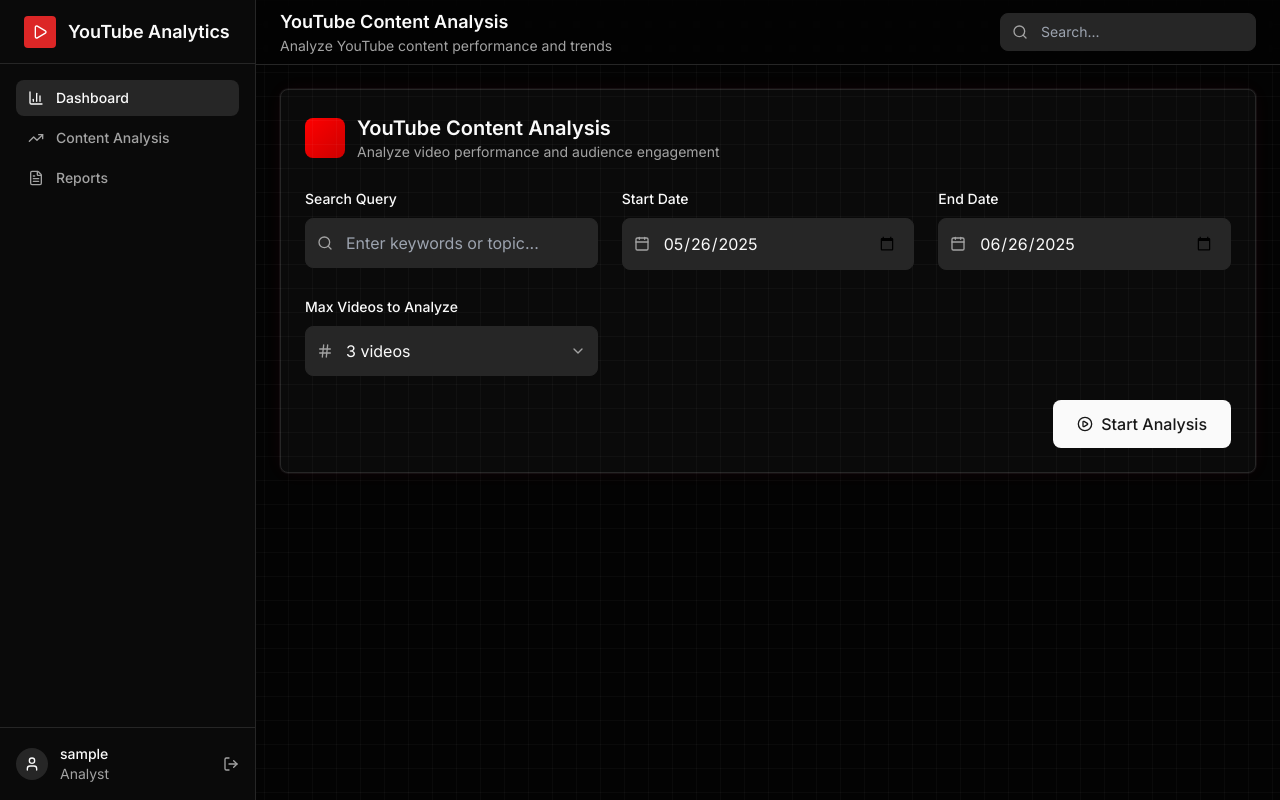
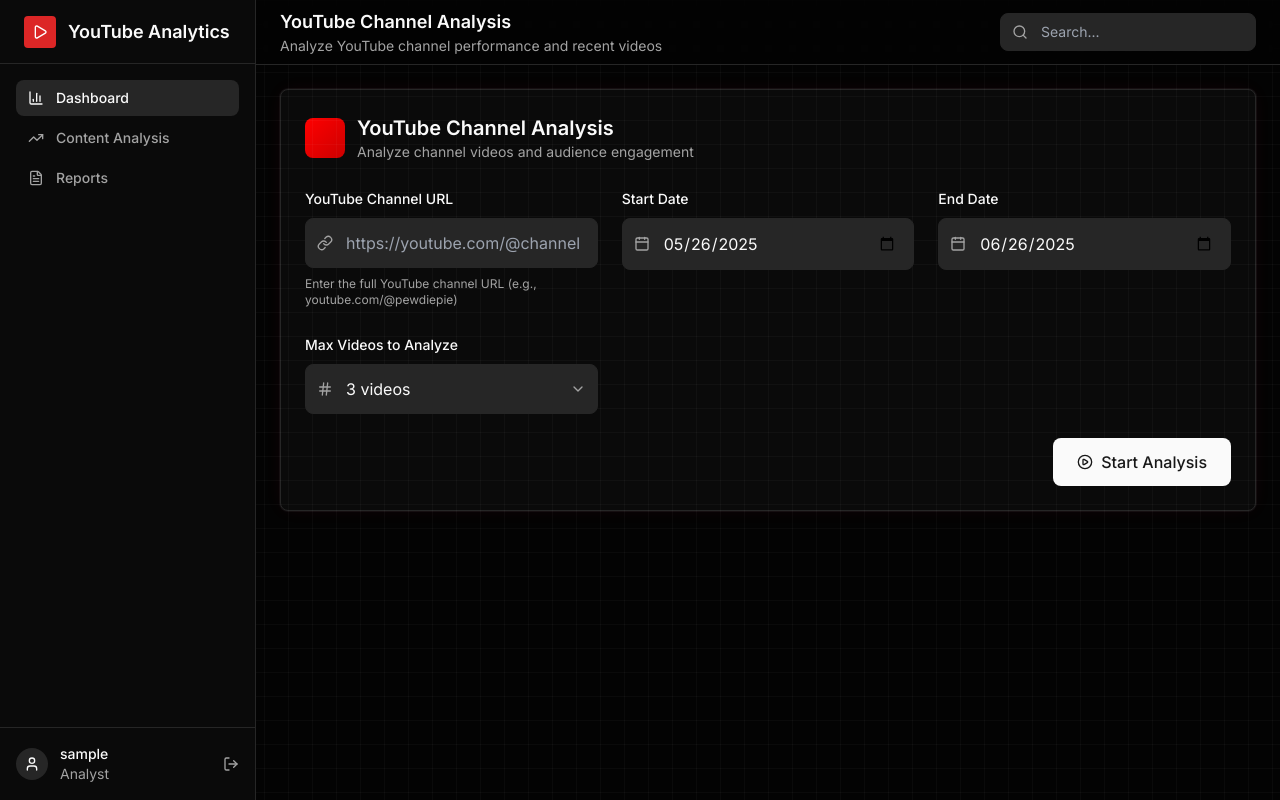
Before and after one commit to pyoneerC/youtube, a Flask app: page /dashboard in a window 1280 px wide. Run offline with Flask 3, Linux system fonts and the light colour scheme; the visitor is signed in with stand-in values (Sample User, id 1); some libraries are stand-ins or nearby versions.

Commit message:
feat: Add channel ID extraction and analysis functionality; update dashboard to support channel URL input

```diff
--- a/app.py
+++ b/app.py
@@ -147,6 +147,131 @@ def determine_comment_type(comment_text):
     valid_types = {"positive", "negative", "neutral", "suggestion"}
     return response if response in valid_types else "neutral"
 
+def extract_channel_id_from_url(url):
+    """Extract channel ID from various YouTube URL formats."""
+    try:
+        # Clean and normalize the URL
+        url = url.strip()
+        if not url.startswith(('http://', 'https://')):
+            url = 'https://' + url
+
+        logger.info(f"Processing URL: {url}")
+
+        # Handle @username format (new YouTube handles)
+        if '/@' in url:
+            handle_match = re.search(r'youtube\.com/@([a-zA-Z0-9_.-]+)', url)
+            if handle_match:
+                handle = handle_match.group(1)
+                logger.info(f"Found handle: @{handle}")
+                return resolve_handle_to_channel_id(handle)
+
+        # Handle direct channel ID URLs
+        channel_match = re.search(r'youtube\.com/channel/([a-zA-Z0-9_-]{24})', url)
+        if channel_match:
+            channel_id = channel_match.group(1)
+            logger.info(f"Found direct channel ID: {channel_id}")
+            return channel_id
+
+        # Handle legacy /c/ and /user/ URLs
+        legacy_patterns = [
+            r'youtube\.com/c/([a-zA-Z0-9_-]+)',                # /c/username
+            r'youtube\.com/user/([a-zA-Z0-9_-]+)',             # /user/username
+        ]
+
+        for pattern in legacy_patterns:
+            match = re.search(pattern, url)
+            if match:
+                username = match.group(1)
+                logger.info(f"Found legacy username: {username}")
+                return resolve_username_to_channel_id(username)
+
+        return None
+
+    except Exception as e:
+        logger.error(f"Error extracting channel ID from URL {url}: {e}")
+        return None
+
+def resolve_username_to_channel_id(username):
+    """Resolve a YouTube username/handle to channel ID using the API."""
+    try:
+        youtube = build("youtube", "v3", developerKey=YOUTUBE_API_KEY)
+
+        # First try searching by channel name
+        search_response = youtube.search().list(
+            q=username,
+            part="snippet",
+            type="channel",
+            maxResults=5
+        ).execute()
+
+        # Look for exact or close matches
+        for item in search_response.get("items", []):
+            channel_title = item["snippet"]["title"].lower()
+            if username.lower() in channel_title or channel_title in username.lower():
+                return item["snippet"]["channelId"]
+
+        # If no exact match, return the first result if available
+        if search_response.get("items"):
+            return search_response["items"][0]["snippet"]["channelId"]
+
+        return None
+
+    except Exception as e:
+        logger.error(f"Error resolving username {username} to channel ID: {e}")
+        return None
+
+def resolve_handle_to_channel_id(handle):
+    """Resolve a YouTube handle (@username) to channel ID using the API."""
+    try:
+        youtube = build("youtube", "v3", developerKey=YOUTUBE_API_KEY)
+
+        logger.info(f"Resolving handle: @{handle}")
+
+        # Try searching for the handle with @ prefix
+        search_queries = [
+            f"@{handle}",  # Exact handle
+            handle,       # Without @
+            f"{handle} channel"  # With channel keyword
+        ]
+
+        for query in search_queries:
+            logger.info(f"Searching for: {query}")
+
+            search_response = youtube.search().list(
+                q=query,
+                part="snippet",
+                type="channel",
+                maxResults=10
+            ).execute()
+
+            # Look for exact matches first
+            for item in search_response.get("items", []):
+                channel_title = item["snippet"]["title"]
+                channel_id = item["snippet"]["channelId"]
+
+                logger.info(f"Found channel: {channel_title} (ID: {channel_id})")
+
+                # Check if this looks like the right channel
+                # Look for exact handle match or very similar title
+                if (handle.lower() in channel_title.lower() or
+                    channel_title.lower() in handle.lower() or
+                    handle.lower().replace('_', '').replace('-', '') in channel_title.lower().replace(' ', '').replace('_', '').replace('-', '')):
+                    logger.info(f"Match found: {channel_title} -> {channel_id}")
+                    return channel_id
+
+            # If we found channels but no exact match, return the first one for the exact handle search
+            if query == f"@{handle}" and search_response.get("items"):
+                first_channel = search_response["items"][0]
+                logger.info(f"Using first result: {first_channel['snippet']['title']} -> {first_channel['snippet']['channelId']}")
+                return first_channel["snippet"]["channelId"]
+
+        logger.warning(f"No channel found for handle: @{handle}")
+        return None
+
+    except Exception as e:
+        logger.error(f"Error resolving handle @{handle} to channel ID: {e}")
+        return None
+
 # ===== RATE LIMITING DECORATOR =====
 
 def rate_limit(f):
@@ -182,30 +307,62 @@ def rate_limit(f):
 
 # ===== YOUTUBE API FUNCTIONS =====
 
-def fetch_youtube_comments(keyword, max_videos=5):
-    """Fetch comments from YouTube videos matching the keyword."""
+def fetch_youtube_channel_videos(channel_url, max_videos=5):
+    """Fetch recent videos from a YouTube channel URL."""
     try:
+        logger.info(f"Starting analysis for URL: {channel_url}")
+
+        # Extract channel ID from URL
+        channel_id = extract_channel_id_from_url(channel_url)
+        if not channel_id:
+            logger.error(f"Could not extract channel ID from URL: {channel_url}")
+            return []
+
+        logger.info(f"Resolved channel ID: {channel_id}")
         youtube = build("youtube", "v3", developerKey=YOUTUBE_API_KEY)
 
-        search_response = youtube.search().list(
-            q=keyword,
-            part="id,snippet",
-            type="video",
-            maxResults=max_videos,
-            order="relevance",
+        # Get channel details
+        channel_response = youtube.channels().list(
+            part="snippet,contentDetails,statistics",
+            id=channel_id
         ).execute()
 
+        if not channel_response.get("items"):
+            logger.error(f"Channel not found for ID: {channel_id}")
+            return []
+
+        channel_info = channel_response["items"][0]
+        channel_title = channel_info["snippet"]["title"]
+        uploads_playlist_id = channel_info["contentDetails"]["relatedPlaylists"]["uploads"]
+
+        logger.info(f"Found channel: {channel_title}")
+        logger.info(f"Fetching videos from uploads playlist: {uploads_playlist_id}")
+
+        # Get recent videos from uploads playlist
+        playlist_response = youtube.playlistItems().list(
+            part="snippet",
+            playlistId=uploads_playlist_id,
+            maxResults=max_videos
+        ).execute()
+
+        if not playlist_response.get("items"):
+            logger.warning(f"No videos found in channel: {channel_title}")
+            return []
+
+        logger.info(f"Found {len(playlist_response['items'])} videos")
         posts = []
 
-        for search_result in search_response.get("items", []):
-            video_id = search_result["id"]["videoId"]
-            video_title = search_result["snippet"]["title"]
-            video_description = search_result["snippet"]["description"]
-            video_date = search_result["snippet"]["publishedAt"][:10]
-            channel_title = search_result["snippet"]["channelTitle"]
+        for playlist_item in playlist_response.get("items", []):
+            video_id = playlist_item["snippet"]["resourceId"]["videoId"]
+            video_title = playlist_item["snippet"]["title"]
+            video_description = playlist_item["snippet"]["description"]
+            video_date = playlist_item["snippet"]["publishedAt"][:10]
+            channel_title = playlist_item["snippet"]["channelTitle"]
+
+            logger.info(f"Processing video: {video_title}")
 
             # Get thumbnail
-            thumbnails = search_result["snippet"]["thumbnails"]
+            thumbnails = playlist_item["snippet"]["thumbnails"]
             thumbnail_url = (
                 thumbnails.get("high", {}).get("url") or
                 thumbnails.get("medium", {}).get("url") or
@@ -274,7 +431,10 @@ def fetch_youtube_comments(keyword, max_videos=5):
                         "sentiment_score": sentiment_score
                     })
             except HttpError as e:
-                logger.error(f"Error fetching comments for video {video_id}: {e}")
+                if e.resp.status == 403:
+                    logger.warning(f"Comments disabled for video {video_id}: {video_title}")
+                else:
+                    logger.error(f"Error fetching comments for video {video_id}: {e}")
 
             # Calculate average sentiment
             avg_sentiment = sum(sentiment_scores) / len(sentiment_scores) if sentiment_scores else 0.5
@@ -299,10 +459,15 @@ def fetch_youtube_comments(keyword, max_videos=5):
                 "video_id": video_id
             })
 
+        logger.info(f"Successfully processed {len(posts)} videos")
         return posts
 
     except HttpError as e:
         logger.error(f"YouTube API error: {e}")
+        if e.resp.status == 404:
+            logger.error("Channel not found - check the URL")
+        elif e.resp.status == 403:
+            logger.error("API quota exceeded or access forbidden")
         return []
     except Exception as e:
         logger.error(f"Unexpected error in YouTube fetch: {e}")
@@ -452,15 +617,32 @@ def analyze():
         return redirect("/")
 
     try:
-        keyword = request.form["search"]
+        channel_url = request.form["channel_url"]
         start_date_str = request.form["start_date"]
         end_date_str = request.form["end_date"]
-        max_videos = min(int(request.form.get("max_videos", "3")), 20)
+        max_videos = min(int(request.form.get("max_videos", "5")), 20)
+
+        # Validate YouTube URL
+        if not any(domain in channel_url for domain in ['youtube.com', 'youtu.be']):
+            return render_template(
+                "youtube_dashboard.html",
+                user=session["user"],
+                error="Please enter a valid YouTube channel URL",
+                results=[],
+            )
 
         start = datetime.strptime(start_date_str, "%Y-%m-%d")
         end = datetime.strptime(end_date_str, "%Y-%m-%d")
 
-        posts = fetch_youtube_comments(keyword, max_videos)
+        posts = fetch_youtube_channel_videos(channel_url, max_videos)
+
+        if not posts:
+            return render_template(
+                "youtube_dashboard.html",
+                user=session["user"],
+                error="Could not fetch videos from this channel. Please check the URL and try again.",
+                results=[],
+            )
 
         # Filter posts by date
         filtered_posts = [
@@ -469,14 +651,14 @@ def analyze():
         ]
 
         analytics = get_analytics_summary(filtered_posts)
-        logger.info(f"Analyzed {len(filtered_posts)} posts for keyword: {keyword}")
+        logger.info(f"Analyzed {len(filtered_posts)} posts for channel: {channel_url}")
 
         return render_template(
             "youtube_dashboard.html",
             user=session["user"],
             results=filtered_posts,
             analytics=analytics,
-            keyword=keyword,
+            channel_url=channel_url,
             channel="youtube",
             start=start_date_str,
             end=end_date_str,
--- a/templates/youtube_dashboard.html
+++ b/templates/youtube_dashboard.html
@@ -201,8 +201,8 @@
                 </button>
 
                 <div class="flex-1">
-                    <h1 class="text-lg font-semibold">YouTube Content Analysis</h1>
-                    <p class="text-sm text-muted-foreground">Analyze YouTube content performance and trends</p>
+                    <h1 class="text-lg font-semibold">YouTube Channel Analysis</h1>
+                    <p class="text-sm text-muted-foreground">Analyze YouTube channel performance and recent videos</p>
                 </div>
 
                 <div class="flex items-center gap-4">
@@ -235,8 +235,8 @@
                         <i data-lucide="youtube" class="h-5 w-5 text-white"></i>
                     </div>
                     <div>
-                        <h2 class="text-xl font-semibold">YouTube Content Analysis</h2>
-                        <p class="text-sm text-muted-foreground">Analyze video performance and audience engagement</p>
+                        <h2 class="text-xl font-semibold">YouTube Channel Analysis</h2>
+                        <p class="text-sm text-muted-foreground">Analyze channel videos and audience engagement</p>
                     </div>
                 </div>
 
@@ -244,17 +244,18 @@
                       x-on:submit="isAnalyzing = true"
                       x-data="{ startDate: '', endDate: '' }">
                     <div class="grid grid-cols-1 md:grid-cols-2 lg:grid-cols-3 gap-6">
-                        <!-- Search Query -->
+                        <!-- Channel URL -->
                         <div class="space-y-2">
-                            <label class="text-sm font-medium">Search Query</label>
+                            <label class="text-sm font-medium">YouTube Channel URL</label>
                             <div class="relative">
                                 <div class="absolute inset-y-0 left-0 pl-3 flex items-center pointer-events-none">
-                                    <i data-lucide="search" class="h-4 w-4 text-muted-foreground"></i>
+                                    <i data-lucide="link" class="h-4 w-4 text-muted-foreground"></i>
                                 </div>
-                                <input type="text" name="search" placeholder="Enter keywords or topic..."
+                                <input type="text" name="channel_url" placeholder="https://youtube.com/@channelname or https://youtube.com/channel/UC..."
                                        class="w-full pl-10 pr-4 py-3 bg-input border border-border rounded-lg focus:outline-none focus:ring-2 focus:ring-ring transition-colors"
                                        required>
                             </div>
+                            <p class="text-xs text-muted-foreground">Enter the full YouTube channel URL (e.g., youtube.com/@pewdiepie)</p>
                         </div>
 
                         <!-- Platform (Hidden - YouTube only) -->
@@ -324,8 +325,8 @@
                 <div class="card p-6">
                     <div class="flex items-center justify-between mb-4">
                         <div>
-                            <h2 class="text-2xl font-bold">Analysis Results</h2>
-                            <p class="text-muted-foreground">YouTube content analysis for "{{ keyword }}" ({{ start }} to {{ end }})</p>
+                            <h2 class="text-2xl font-bold">Channel Analysis Results</h2>
+                            <p class="text-muted-foreground">YouTube channel analysis for {{ channel_url }} ({{ start }} to {{ end }})</p>
                         </div>
                         <div class="flex items-center gap-2 px-3 py-1 bg-green-500/20 text-green-400 rounded-full text-sm">
                             <i data-lucide="check-circle" class="h-4 w-4"></i>
@@ -484,7 +485,7 @@
                         <form method="POST" action="/report" class="inline">
                             <input type="hidden" name="data" value="{{ results|tojson }}">
                             <input type="hidden" name="analytics" value="{{ analytics|tojson }}">
-                            <input type="hidden" name="keyword" value="{{ keyword }}">
+                            <input type="hidden" name="channel_url" value="{{ channel_url }}">
                             <button type="submit" class="px-4 py-2 bg-secondary text-secondary-foreground rounded-lg hover:bg-secondary/80 transition-colors flex items-center gap-2">
                                 <i data-lucide="file-text" class="h-4 w-4"></i>
                                 Generate Report
```
